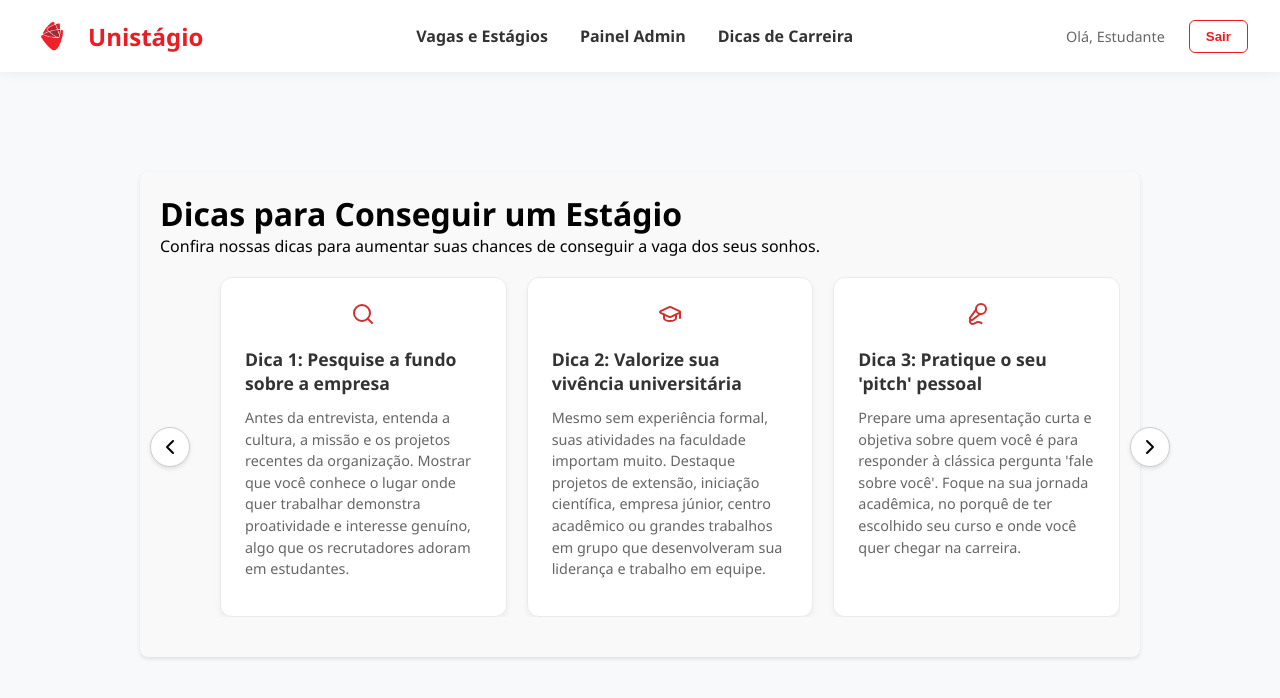
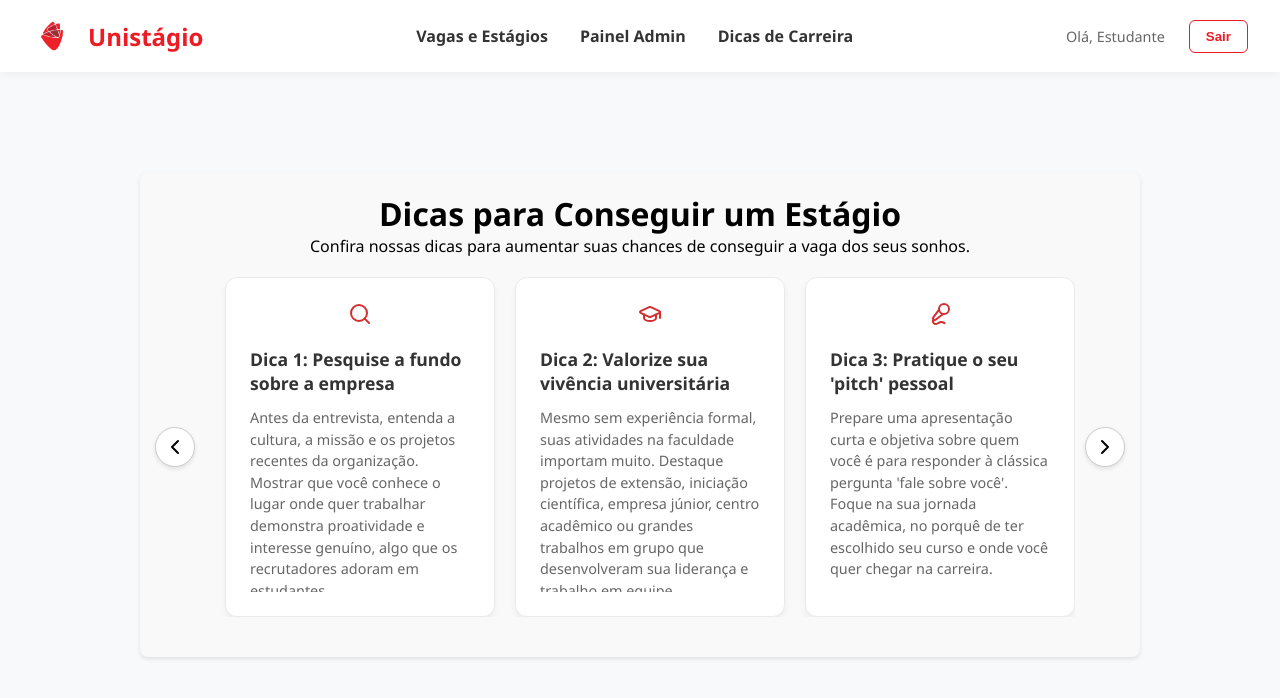
Before and after one commit to smartielo/unistagio, a React (Vite) app: page /dicas in a window 1280 px wide. Shown: the top 698 px of the page. Built offline with nearby package versions, Linux system fonts and the light colour scheme.

Commit message:
ajustes no carrossel

```diff
--- a/src/components/Carrossel.css
+++ b/src/components/Carrossel.css
@@ -1,7 +1,7 @@
 /* Container principal do carrossel */
 .carrossel-wrapper {
   position: relative;
-  max-width: 1000px;
+  max-width: 950px;
   margin: 0 auto;
   padding: 20px 40px; /* Espaço nas laterais para os botões não ficarem em cima dos cards */
 }
--- a/src/pages/Dicas.css
+++ b/src/pages/Dicas.css
@@ -32,4 +32,9 @@
     display: flex;
     flex-direction: column;
     align-items: center;
+    user-select: none;
 }
+
+.text-center{
+    text-align: center;
+}
--- a/src/pages/Dicas.jsx
+++ b/src/pages/Dicas.jsx
@@ -41,7 +41,7 @@ export function Dicas() {
       id: 6,
       icon: <Target />,
       titulo: "Dica 6: Use o método STAR para dar exemplos",
-      descricao: "Ao responder sobre situações desafiadoras, estruture sua fala em: Situação, Tarefa, Ação e Resultado. Use exemplos de provas complexas, prazos apertados ou conflitos em trabalhos da faculdade para mostrar como você resolve problemas na prática."
+      descricao: "Ao responder sobre situações desafiadoras, estruture sua fala em: Situação, Tarefa, Ação e Resultado. Use exemplos de provas, prazos apertados ou conflitos em trabalhos da faculdade para mostrar como você resolve problemas na prática."
     },
     {
       id: 7,
```
